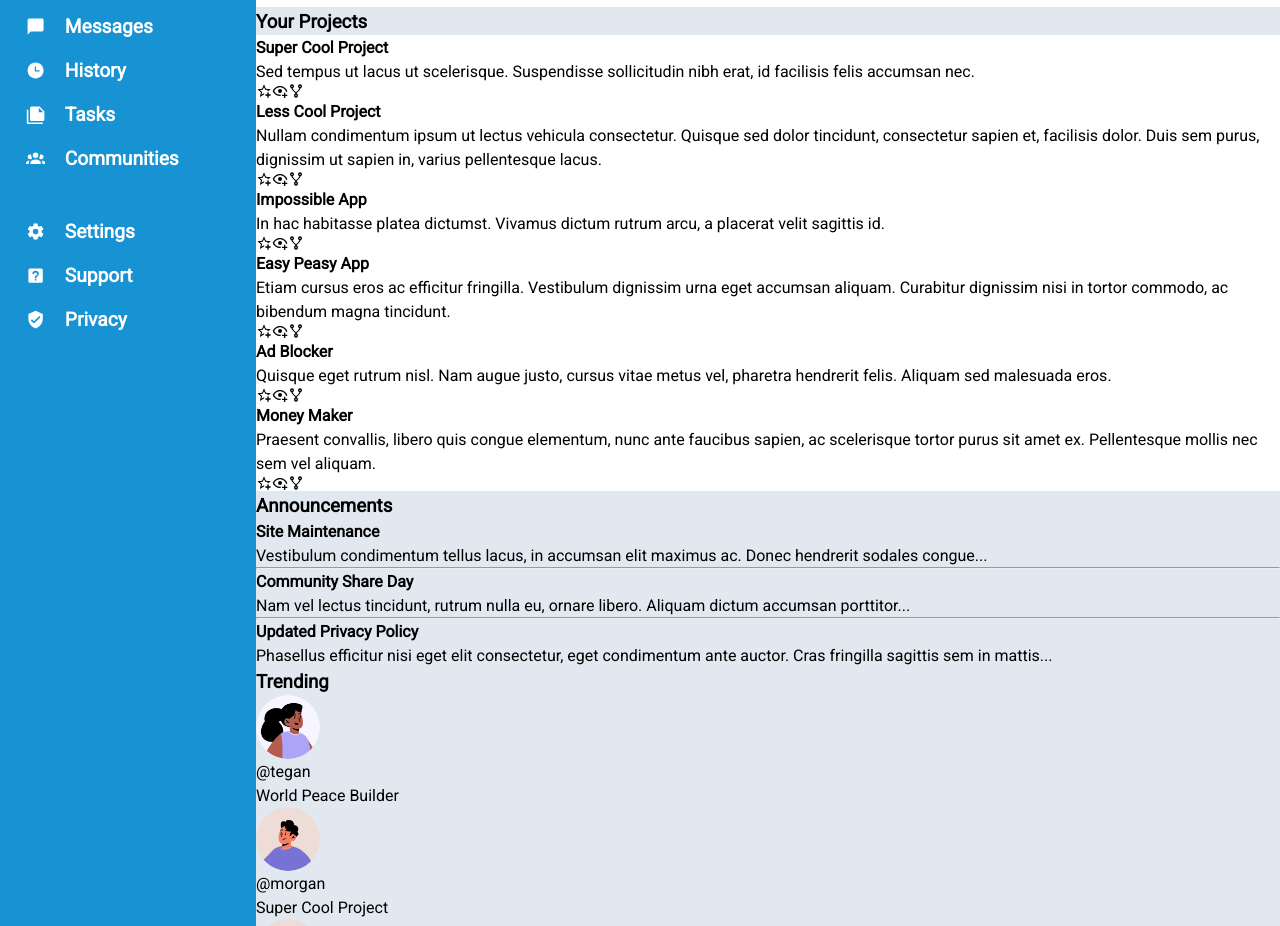
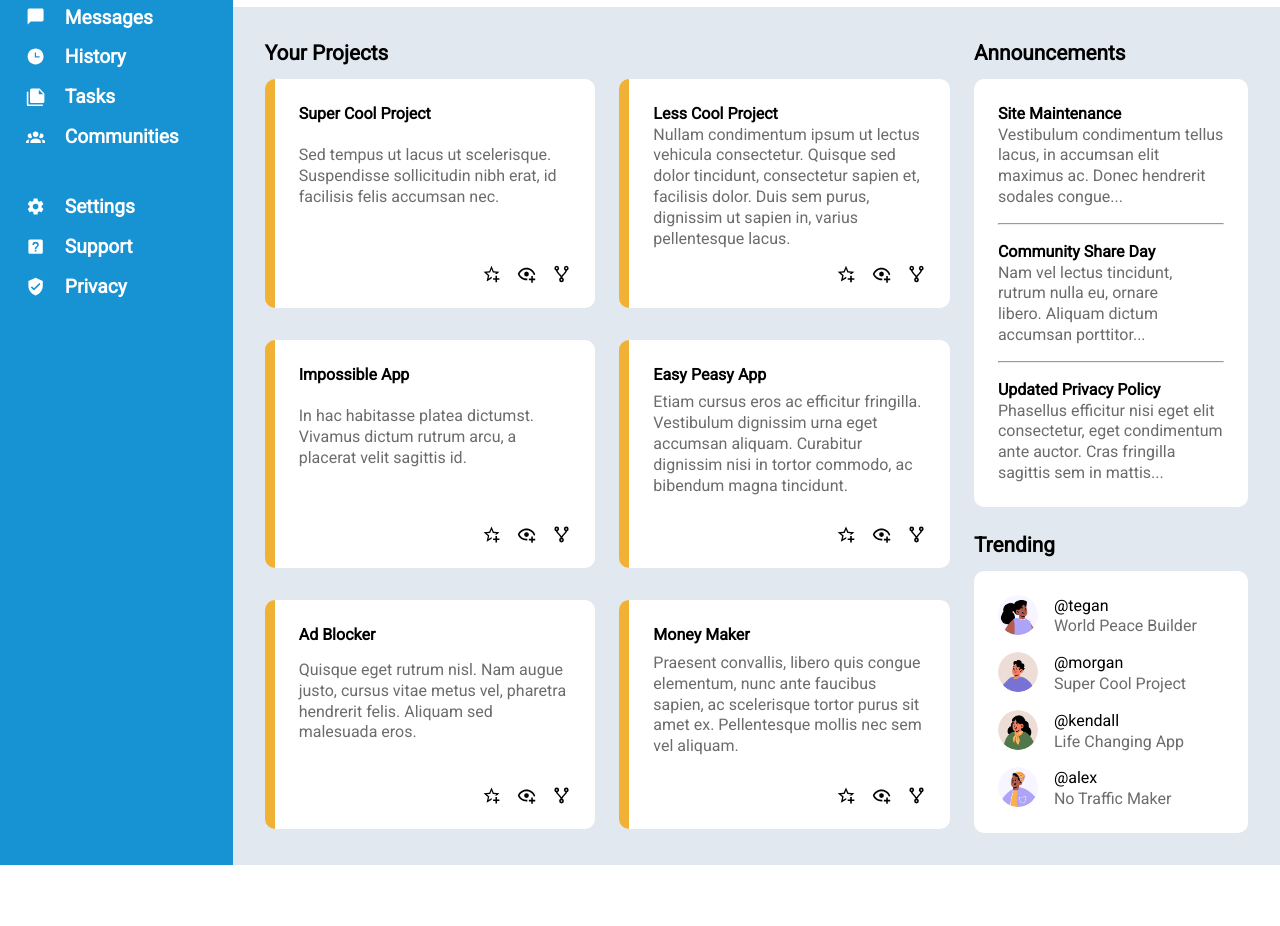
Before and after one commit to ajcur/odin-admin-dashboard, a plain HTML site: page index.html in a window 1280 px wide. Shown: the part 161-1087 px from the top of the page. After the commit the page ends 1026 px from the top, so only its background shows below. Drawn offline with Linux system fonts and the light colour scheme; files whose address does not match are found by name.

Commit message:
Mostly complete, still not lining up correctly at the bottom

```diff
--- a/index.html
+++ b/index.html
@@ -76,7 +76,8 @@
         </header>
         <div class="main-content">
             <div class="projects">
-                <h3>Your Projects</h3>
+                <h3 class="main-content-heading">Your Projects</h3>
+                <div class="projects-box">
                     <div class="project-card">
                         <h4>Super Cool Project</h4>
                         <p>Sed tempus ut lacus ut scelerisque. Suspendisse sollicitudin nibh erat, id facilisis felis accumsan nec.</p>
@@ -132,8 +133,9 @@
                         </div>
                     </div>
                 </div>
+            </div>
                 <div class="announcements">
-                <h3>Announcements</h3>
+                    <h3 class="main-content-heading">Announcements</h3>
                     <div class="announcements-card">
                         <h4>Site Maintenance</h4>
                         <p>Vestibulum condimentum tellus lacus, in accumsan elit maximus ac. Donec hendrerit sodales congue...</p>
@@ -146,27 +148,35 @@
                     </div>
                 </div>
                 <div class="trending">
-                <h3>Trending</h3>
+                    <h3 class="main-content-heading">Trending</h3>
                     <div class="trending-card">
                         <div class="trending-user">
                             <img src="avatars/tegan-avatar.png" class="user-icon">
-                        <p>@tegan</p>
+                            <div class="user-text">
+                                <p class="user-handle">@tegan</p>
                                 <p>World Peace Builder</p>
+                            </div>
                         </div>
                         <div class="trending-user">
                             <img src="avatars/morgan-avatar.png" class="user-icon">
-                        <p>@morgan</p>
+                            <div class="user-text">
+                                <p class="user-handle">@morgan</p>
                                 <p>Super Cool Project</p>
+                            </div>
                         </div>
                         <div class="trending-user">
                             <img src="avatars/kendall-avatar.png" class="user-icon">
-                        <p>@kendall</p>
+                            <div class="user-text">
+                                <p class="user-handle">@kendall</p>
                                 <p>Life Changing App</p>
+                            </div>
                         </div>
                         <div class="trending-user">
                             <img src="avatars/alex-avatar.png" class="user-icon">
-                        <p>@alex</p>
+                            <div class="user-text">
+                                <p class="user-handle">@alex</p>
                                 <p>No Traffic Maker</p>
+                            </div>
                         </div>
                     </div>
                 </div>
--- a/styles.css
+++ b/styles.css
@@ -33,7 +33,7 @@
 
 body {
   /* 4. Add accessible line-height */
-  line-height: 1.5;
+  line-height: 1.3;
   /* 5. Improve text rendering */
   -webkit-font-smoothing: antialiased;
 }
@@ -73,12 +73,13 @@ h1, h2, h3, h4, h5, h6 {
     --accent-blue: rgb(23, 147, 212);
     --accent-yellow: rgb(241, 177, 52);
     --background-grey: rgb(225, 232, 239);
+    --grey-text: rgb(108, 108, 108);
 }
 
 body {
     font-family: 'Roboto', sans-serif;
     display: grid;
-    grid-template-columns: 1fr 4fr;
+    grid-template-columns: 1fr 4.5fr;
 }
 
 a {
@@ -205,8 +206,6 @@ input {
     font-weight: bold;
     font-size: 1.5rem;
     justify-self: left;
-    padding: 0;
-    margin: 0;
 }
 
 .user-greeting p:first-of-type {
@@ -215,12 +214,85 @@ input {
 
 .main-content {
     background-color: var(--background-grey);
+    display: grid;
+    grid-template-columns: 2.5fr 1fr;
+    gap: 1.5rem;
+    padding: 2rem;
+}
+
+.main-content-heading {
+    margin-bottom: 0.8rem;
+    font-size: 1.3rem;
+}
+
+.projects {
+    grid-row: 1 / 3;
+    align-self: stretch;
+}
+
+.projects-box {
+    display: grid;
+    grid-template-columns: repeat(2, 1fr);
+    grid-template-rows: repeat(3, 1fr);
+    align-items: stretch;
+    gap: 2rem 1.5rem;
+}
+
+.project-card,
+.announcements-card,
+.trending-card {
+    background-color: white;
+    padding: 1.5rem;
+    border-radius: 10px;
 }
 
 .project-card {
-    background-color: white;
+    border-left: 10px solid var(--accent-yellow);
+    display: grid;
 }
 
 .project-icons {
     display: flex;
+    gap: 1rem;
+    justify-self: right;
+    align-self: end;
+    margin-top: 1rem;
 }
+
+.project-icons .icon {
+    height: 1.2em;
+}
+
+.project-card p,
+.announcements-card p,
+.announcements-card hr,
+.trending-card p {
+    color: var(--grey-text);
+}
+
+.announcements-card h4:not(:first-of-type) {
+    margin-top: 1rem;
+}
+
+.announcements-card hr {
+    margin: 1rem 0;
+}
+
+.trending-card {
+    display: grid;
+    gap: 1rem;
+}
+
+.trending-user {
+    display: grid;
+    grid-template-columns: 2.5em 1fr;
+    gap: 0 1rem;
+}
+
+.trending-user .user-icon {
+    height: 2.5em;
+}
+
+p.user-handle {
+    color: black;
+}
```
Lines whose indentation alone changed are shown as unchanged.
